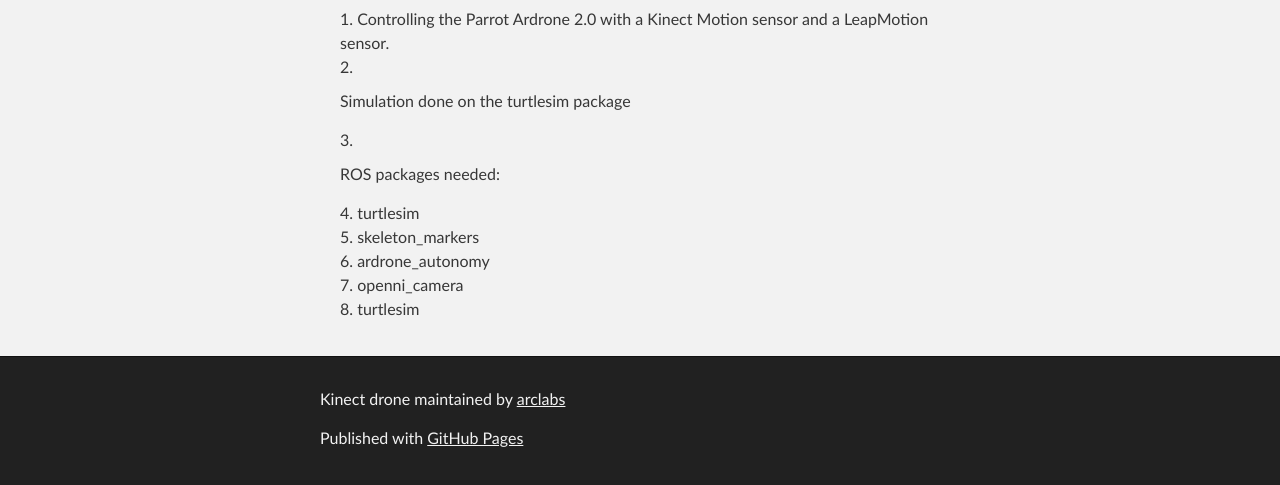
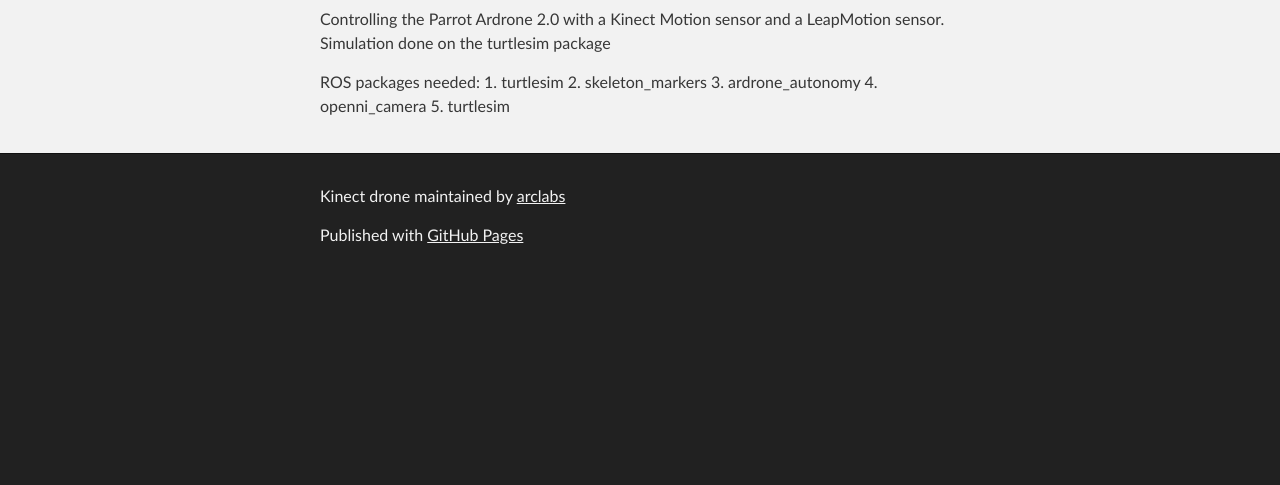
Before and after one commit to jaypatravali/gesture_drone, a plain HTML site: page index.html in a window 1280 px wide. Shown: the part 317-802 px from the top of the page. Drawn offline with Linux system fonts and the light colour scheme.

```diff
--- a/index.html
+++ b/index.html
@@ -34,16 +34,15 @@
         <h1>
 <a name="kinect_drone" class="anchor" href="#kinect_drone"><span class="octicon octicon-link"></span></a>kinect_drone</h1>
 
-<ol>
-<li>Controlling the Parrot Ardrone 2.0 with a Kinect Motion sensor and a LeapMotion sensor.</li>
-<li><p>Simulation done on the turtlesim package</p></li>
-<li><p>ROS packages needed:</p></li>
-<li>turtlesim</li>
-<li>skeleton_markers</li>
-<li>ardrone_autonomy</li>
-<li>openni_camera</li>
-<li>turtlesim</li>
-</ol>
+<p>Controlling the Parrot Ardrone 2.0 with a Kinect Motion sensor and a LeapMotion sensor.
+ Simulation done on the turtlesim package</p>
+
+<p>ROS packages needed:
+1. turtlesim
+2. skeleton_markers
+3. ardrone_autonomy
+4. openni_camera
+5. turtlesim</p>
       </section>
     </div>
 
--- a/params.json
+++ b/params.json
@@ -1 +1 @@
-{"name":"Kinect drone","tagline":"Controlling the Parrot Ardrone 2.0 ","body":"kinect_drone\r\n==============\r\n\r\n1. Controlling the Parrot Ardrone 2.0 with a Kinect Motion sensor and a LeapMotion sensor.\r\n1. Simulation done on the turtlesim package\r\n\r\n\r\n1. ROS packages needed:\r\n2. turtlesim\r\n3. skeleton_markers\r\n4. ardrone_autonomy\r\n5. openni_camera\r\n6. turtlesim\r\n\r\n\r\n\r\n","google":"","note":"Don't delete this file! It's used internally to help with page regeneration."}
+{"name":"Kinect drone","tagline":"Controlling the Parrot Ardrone 2.0 ","body":"kinect_drone\r\n==============\r\n Controlling the Parrot Ardrone 2.0 with a Kinect Motion sensor and a LeapMotion sensor.\r\n Simulation done on the turtlesim package\r\n\r\n\r\nROS packages needed:\r\n1. turtlesim\r\n2. skeleton_markers\r\n3. ardrone_autonomy\r\n4. openni_camera\r\n5. turtlesim\r\n\r\n\r\n\r\n","google":"","note":"Don't delete this file! It's used internally to help with page regeneration."}
```
